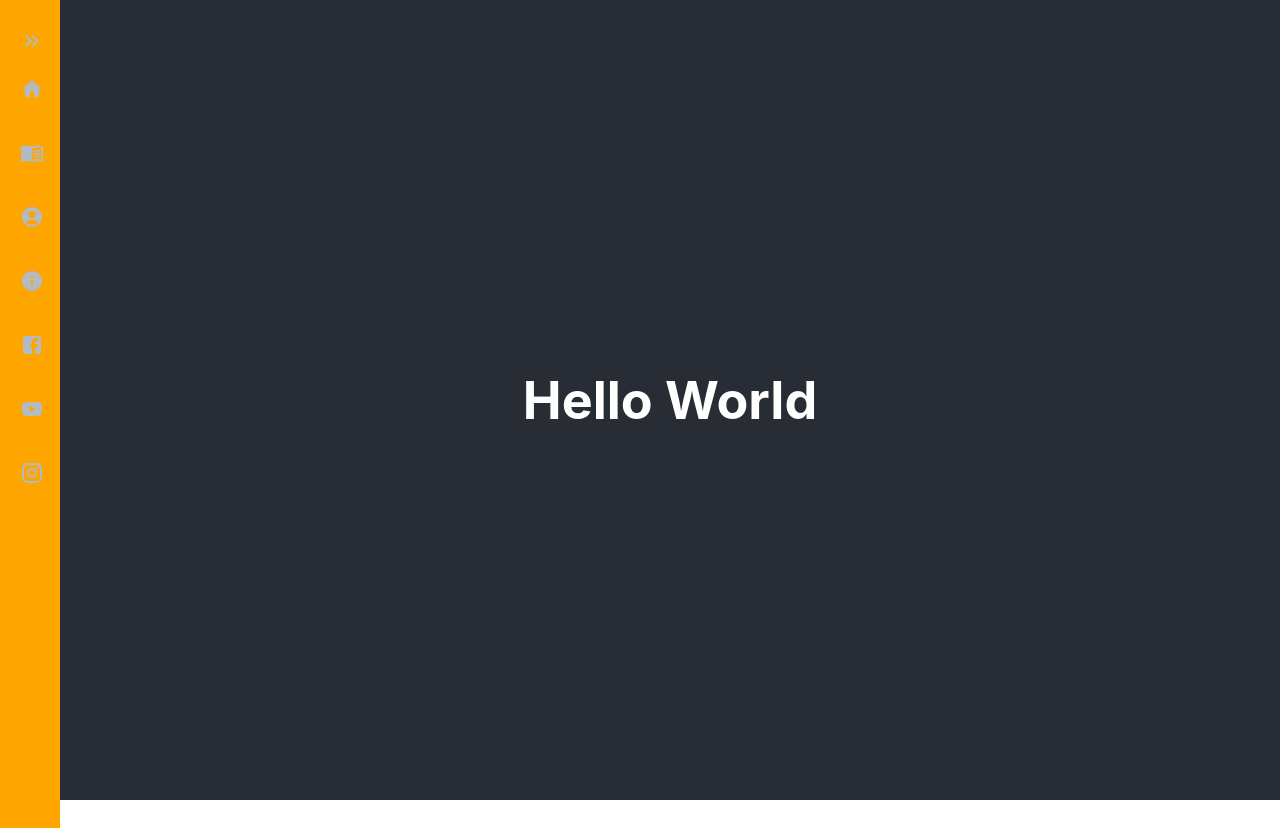
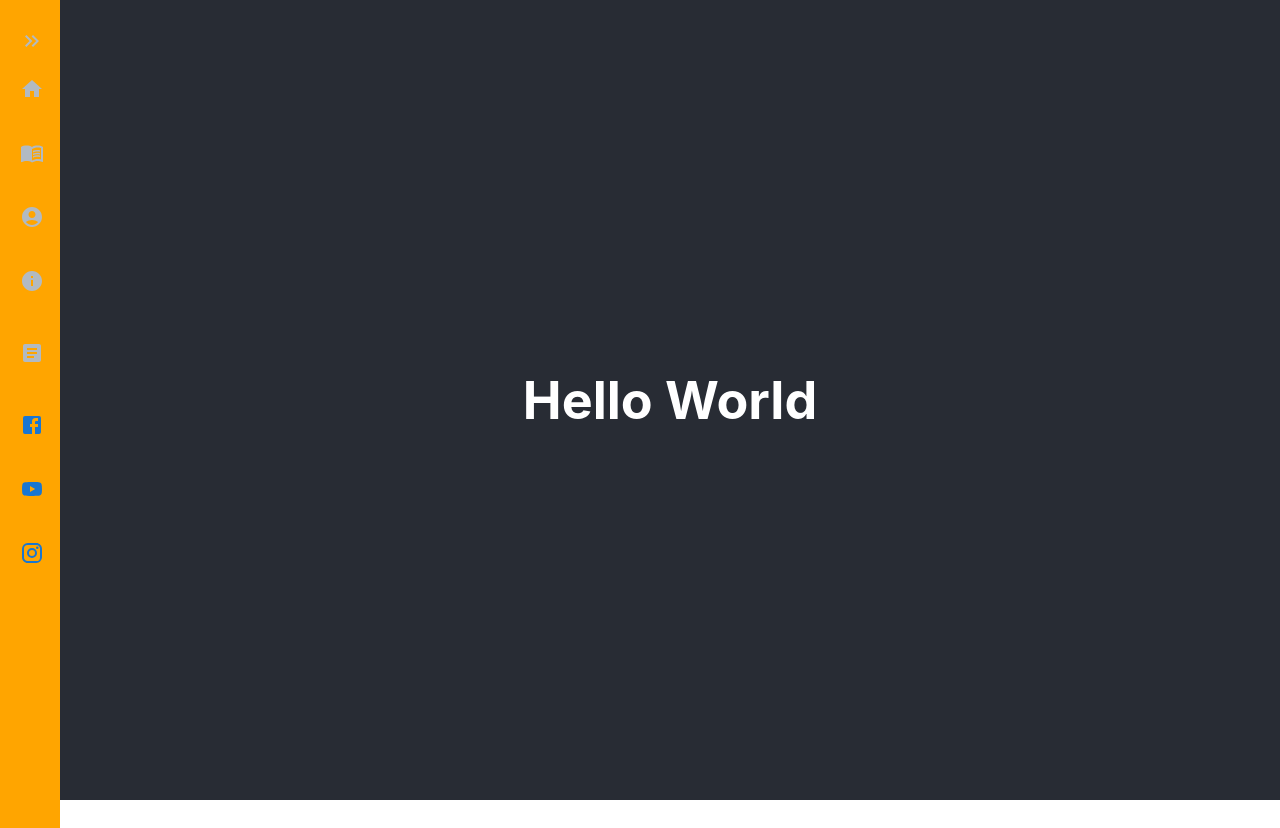
Before and after one commit to JonnyNice/Foodi, a React (Create React App) app in the folder frontend/: page / in a window 1280 px wide. Built offline with nearby package versions, Linux system fonts and the light colour scheme.

Commit message:
some stuff

```diff
--- a/frontend/src/App.css
+++ b/frontend/src/App.css
@@ -66,7 +66,7 @@ code {
 .collapse {
   display: flex;
   /* TEST CODE */
-  z-index: 10
+  z-index: 10;
   /* TEST CODE */
 }
 
--- a/frontend/src/components/App.js
+++ b/frontend/src/components/App.js
@@ -7,7 +7,7 @@ import Creators from "./Creators"
 import Search from "./Search"
 import About from "./About"
 import Home from "./Home"
-
+import RecipePage from "./RecipePage"
 
 // ***** ORIGINAL CODE *****
 function App() {
@@ -33,6 +33,9 @@ function App() {
           </Route>
           <Route exact path="/">
             <Home  />
+          </Route>
+          <Route exact path="/recipepage">
+            <RecipePage />
           </Route>
         </Switch>
         </main>
--- /dev/null
+++ b/frontend/src/components/RecipePage.css
@@ -0,0 +1,9 @@
+.recipe_container {
+    align-items: center;
+}
+
+main {
+    position: absolute;
+    display: inline-grid;
+    z-index: 2;
+}
--- /dev/null
+++ b/frontend/src/components/RecipePage.js
@@ -0,0 +1,24 @@
+import React, { useEffect, useState } from 'react'
+import RecipeList from "./RecipeList"
+import RecipeCard from "./RecipeCard"
+
+const RecipePage = () => {
+    const [recipe, setRecipe] = useState(null);
+
+  useEffect(() => {
+    const fetchRecipe = async () => {
+      const response = await fetch("http://localhost:9292/recipes");
+      const data = await response.json();
+      setRecipe(data);
+    }
+    fetchRecipe();
+  }, []);
+
+  return (
+     <div className="recipe_container">
+      {recipe ? <RecipeCard recipe={recipe} /> : 'Loading...'}
+    </div>
+  );
+}
+
+export default RecipePage
--- a/frontend/src/components/Sidenav.js
+++ b/frontend/src/components/Sidenav.js
@@ -7,6 +7,10 @@ import { useState } from "react";
 import KeyboardDoubleArrowRightIcon from '@mui/icons-material/KeyboardDoubleArrowRight';
 import KeyboardDoubleArrowLeftIcon from '@mui/icons-material/KeyboardDoubleArrowLeft';
 
+import { Link } from '@mui/material';
+import FacebookIcon from '@mui/icons-material/Facebook';
+import YouTubeIcon from '@mui/icons-material/YouTube';
+import InstagramIcon from '@mui/icons-material/Instagram';
 
 // ***** ORIGINAL CODE *****
 // const NavBar = () => {
@@ -59,6 +63,15 @@ export default function NavBar() {
               <span className={styles.linkText}>{item.text}</span>
           </NavLink>
           })}
+            <Link className={styles.sideitem}href="https://www.facebook.com/" target="_blank">
+              <FacebookIcon />
+            </Link>
+            <Link className={styles.sideitem}href="https://www.youtube.com/watch?v=dQw4w9WgXcQ" target="_blank">
+              <YouTubeIcon color="red"/>
+            </Link>
+            <Link className={styles.sideitem}href="https://www.instagram.com" target="_blank">
+              <InstagramIcon />
+            </Link>
       </div>
     )
   }
--- a/frontend/src/lib/navData.js
+++ b/frontend/src/lib/navData.js
@@ -5,6 +5,7 @@ import AccountCircleIcon from '@mui/icons-material/AccountCircle';
 import FacebookIcon from '@mui/icons-material/Facebook';
 import YouTubeIcon from '@mui/icons-material/YouTube';
 import InstagramIcon from '@mui/icons-material/Instagram';
+import ArticleIcon from '@mui/icons-material/Article';
 
 
 export const navData = [
@@ -32,22 +33,28 @@ export const navData = [
      text: "About",
      link: "about"
     },
-    {
-     id: 4,
-     icon: <FacebookIcon/>,
-     text: "Facebook",
-     link: "facebook.com"
-    },
+// {
+//     id: 4,
+//     icon: <FacebookIcon color="inherit" />,
+//     text: "Facebook",
+//     link: "http://www.facebook.com",
+//   },
+    // {
+    //  id: 5,
+    //  icon: <YouTubeIcon/>,
+    //  text: "Youtube",
+    //  link: "youtube.com",
+    // },
+    // {
+    //  id: 6,
+    //  icon: <InstagramIcon/>,
+    //  text: "Instagram",
+    //  link: "instagram.com"
+    // },
     {
      id: 5,
-     icon: <YouTubeIcon/>,
-     text: "Youtube",
-     link: "youtube.com"
-    },
-    {
-     id: 6,
-     icon: <InstagramIcon/>,
-     text: "Instagram",
-     link: "instagram.com"
+     icon: <ArticleIcon/>,
+     text: "Recipe Page",
+     link: "/recipepage"
     }
 ]
```
Also changed, not shown: frontend/src/components/RecipeList.js (+8 -0 lines), frontend/src/components/sidenav.module.css (line endings or trailing spaces).
